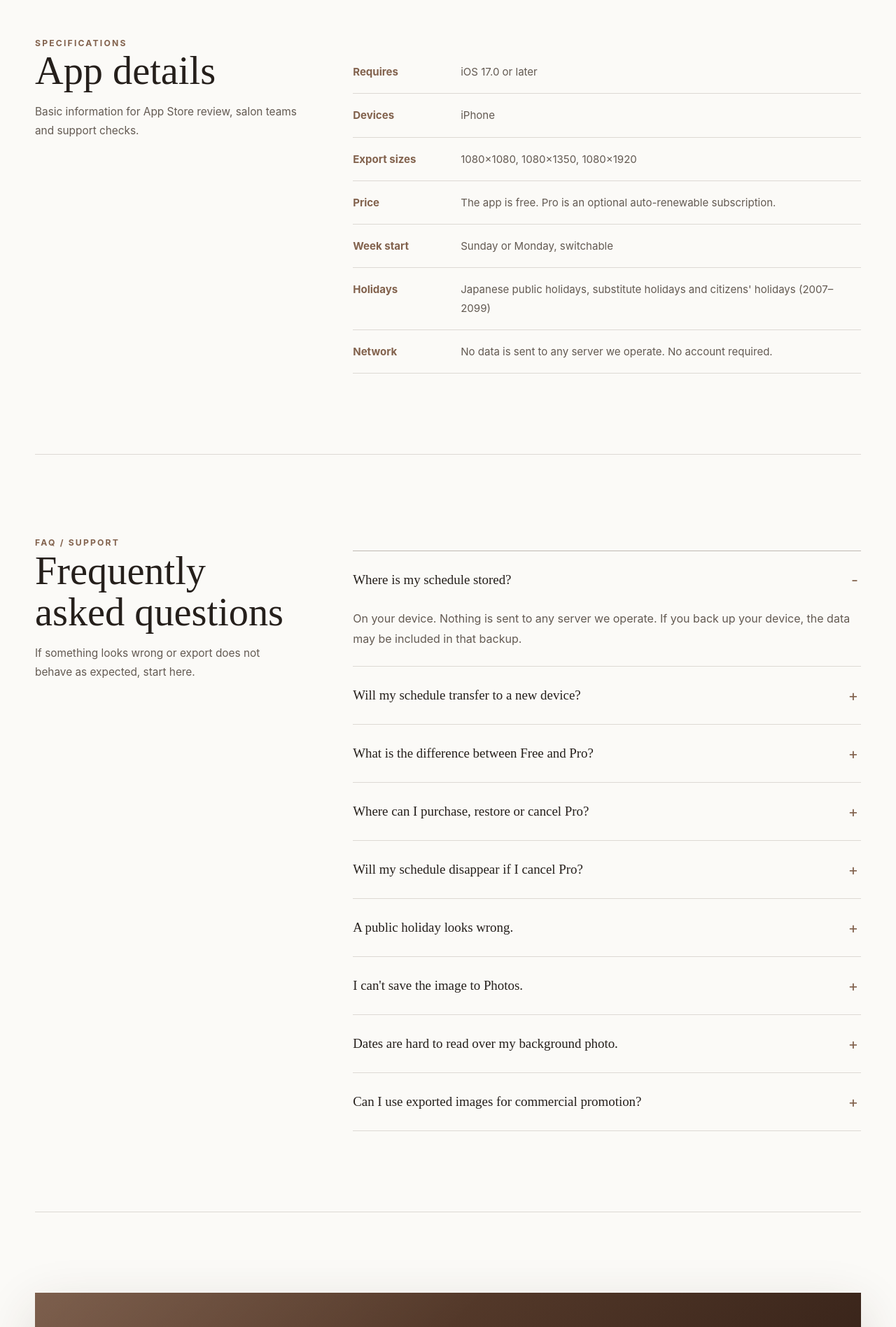
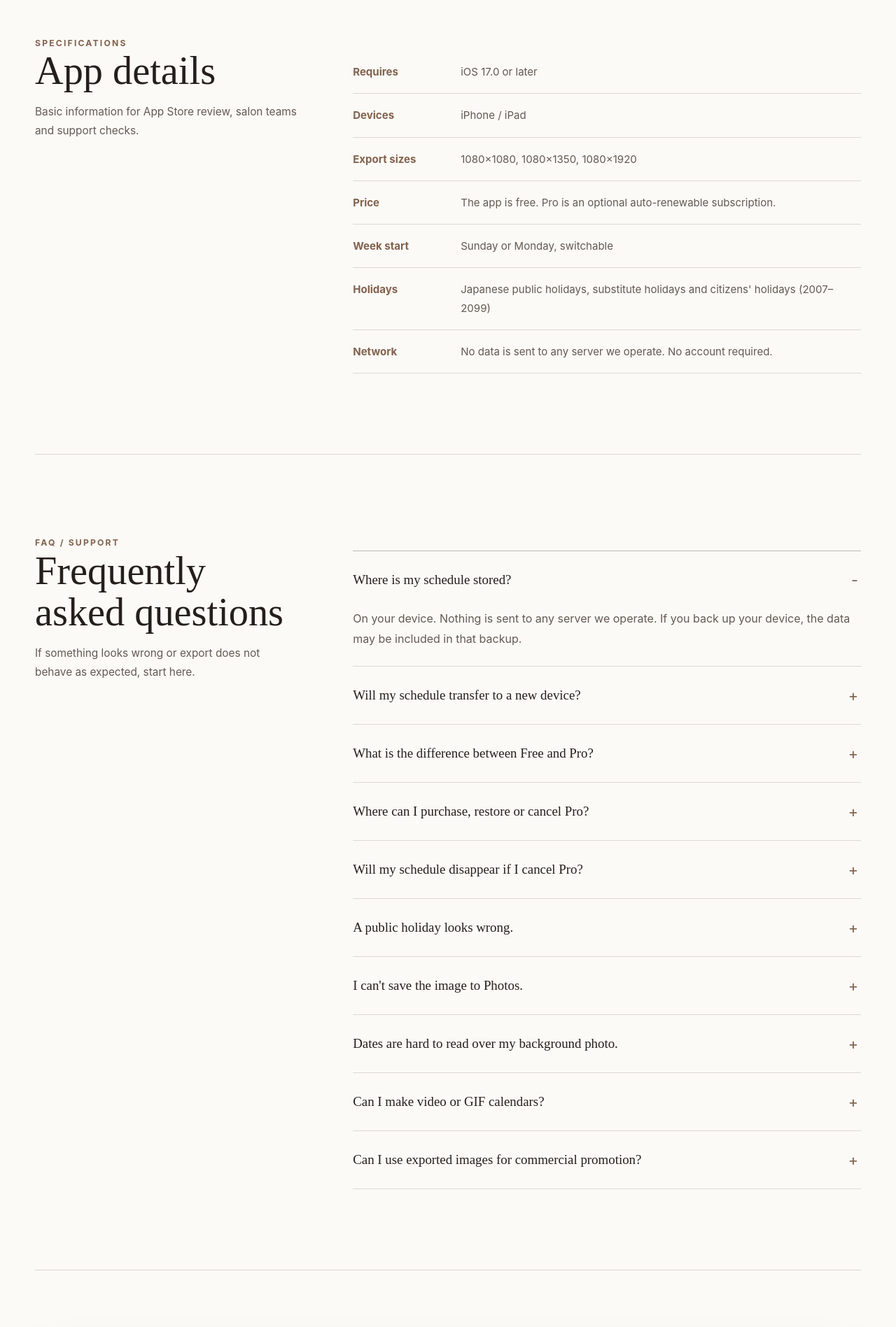
Before and after one commit to better-day-tech/salon-calendar-support, a plain HTML site: page docs/en/index.html in a window 1280 px wide. Shown: the part 3786-5683 px from the top of the page at 70% size. Drawn offline with Linux system fonts and the light colour scheme.

Commit message:
Clarify static image scope in English FAQ

```diff
--- a/docs/en/index.html
+++ b/docs/en/index.html
@@ -196,7 +196,7 @@
       </div>
       <table>
         <tr><th>Requires</th><td>iOS 17.0 or later</td></tr>
-        <tr><th>Devices</th><td>iPhone</td></tr>
+        <tr><th>Devices</th><td>iPhone / iPad</td></tr>
         <tr><th>Export sizes</th><td>1080×1080, 1080×1350, 1080×1920</td></tr>
         <tr><th>Price</th><td>The app is free. Pro is an optional auto-renewable subscription.</td></tr>
         <tr><th>Week start</th><td>Sunday or Monday, switchable</td></tr>
@@ -247,6 +247,10 @@
           <p>In the Background tab, increase the text backing or add blur. Text color switches automatically based on photo brightness, and you can also set it manually.</p>
         </details>
         <details>
+          <summary>Can I make video or GIF calendars?</summary>
+          <p>The current version creates, saves and shares still calendar images. It does not edit video or export GIF/MP4 or animated calendar files.</p>
+        </details>
+        <details>
           <summary>Can I use exported images for commercial promotion?</summary>
           <p>Yes. The exported images are yours. If you imported your own photo as a background, please make sure you hold the rights to that photo.</p>
         </details>
```
